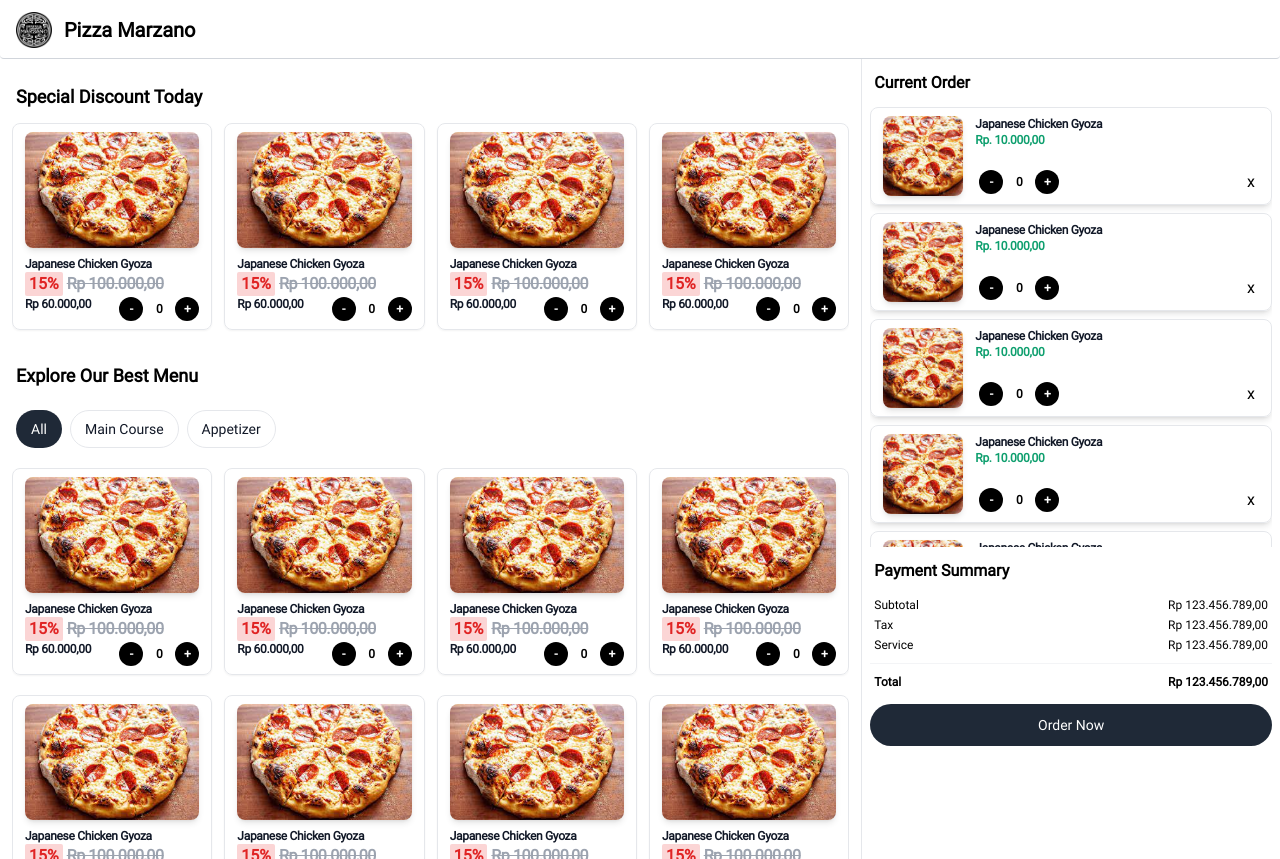
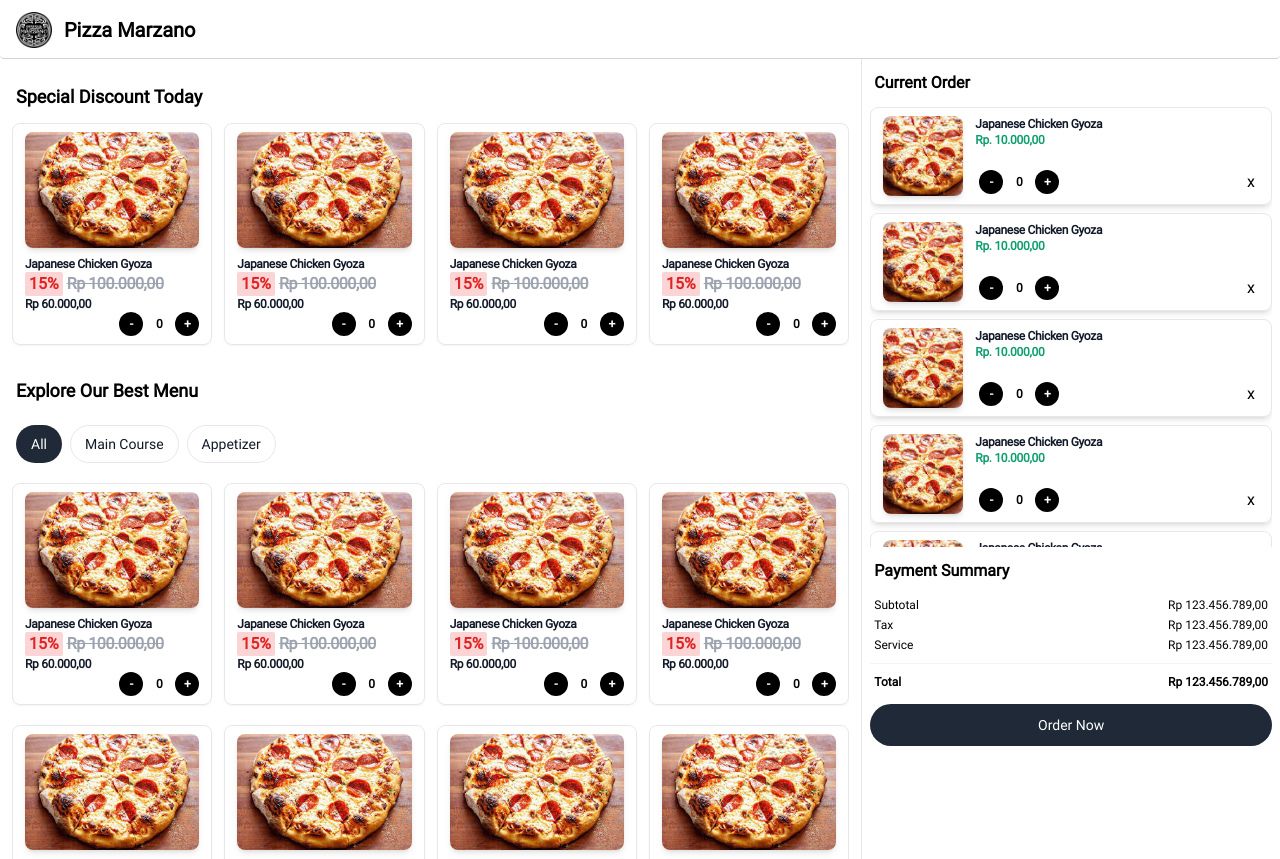
Before and after one commit to steventjoa89/restaurant, a React (Create React App) app: page / in a window 1280 px wide. Built offline with nearby package versions, Linux system fonts and the light colour scheme.

Commit message:
Done refactoring menu card. Make button push to bottom.

```diff
--- a/src/components/MenuCard.js
+++ b/src/components/MenuCard.js
@@ -21,15 +21,16 @@ function MenuCard() {
           {/* <CardSubtitle text="Price Per Portion" /> */}
           <CardDisountSubtitle discount={15} amount={100000} />
         </div>
-        <div className="mt-auto">
-          <div className="flex flex-row justify-between">
-            <CardTitle text="Rp 60.000,00" />
-            <div className="flex-3">
-              {/* <Button color="dark" pill size="xs">
+        <div className="flex flex-row">
+          {/* <CardSubtitle text="Price Per Portion" /> */}
+          <CardTitle text="Rp 60.000,00" />
+        </div>
+        <div className="mt-auto flex justify-end">
+          <div className="flex items-end">
+            {/* <Button color="dark" pill size="xs">
               Order
             </Button> */}
-              <Counter />
-            </div>
+            <Counter />
           </div>
         </div>
       </div>
--- a/src/components/Order/FooterOrder.js
+++ b/src/components/Order/FooterOrder.js
@@ -26,8 +26,10 @@ function FooterOrder({ totalItem = 0 }) {
       </Footer>
 
       <Modal dismissible show={openModal} onClose={() => setOpenModal(false)}>
+        <Modal.Header className="m-0 py-1 items-center">
+          <HeadingRow text="Current Order" />
+        </Modal.Header>
         <Modal.Body>
-          <HeadingRow text="Current Order" />
           <OrderSummary />
           <HeadingRow text="Payment Summary" />
           <PaymentSummary />
--- a/src/components/Order/LeftOrderPane.js
+++ b/src/components/Order/LeftOrderPane.js
@@ -8,7 +8,7 @@ function LeftOrderPane() {
     <div className="col-span-6 md:col-span-4 overflow-y-scroll h-screen hide-scrollbar ml-3">
       <div className="mt-3"></div>
       <HeadingRow text="Special Discount Today" textSize="lg" />
-      <div className="grid grid-cols-2 md:grid-cols-3 lg:grid-cols-4 gap-3">
+      <div className="grid grid-cols-2 lg:grid-cols-3 xl:grid-cols-4 gap-3">
         {[...Array(4)].map((x, i) => (
           <MenuCard />
         ))}
@@ -46,7 +46,7 @@ function LeftOrderPane() {
         </Button>
       </div>
 
-      <div className="grid grid-cols-2 md:grid-cols-3 lg:grid-cols-4 gap-3">
+      <div className="grid grid-cols-2 lg:grid-cols-3 xl:grid-cols-4 gap-3">
         {[...Array(20)].map((x, i) => (
           <MenuCard />
         ))}
```
